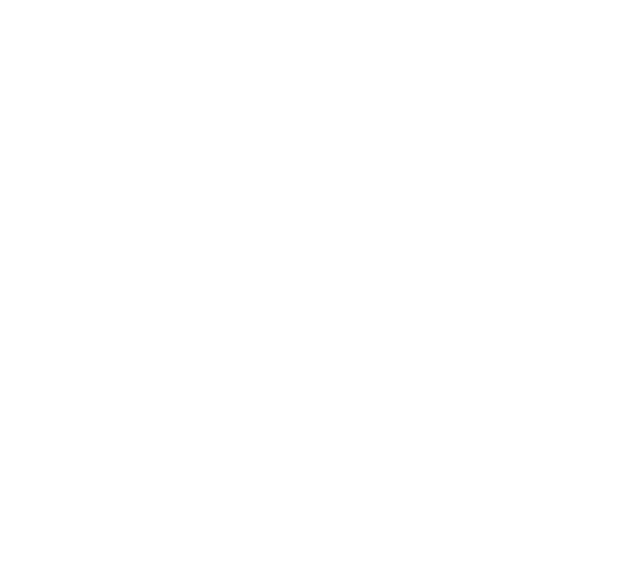
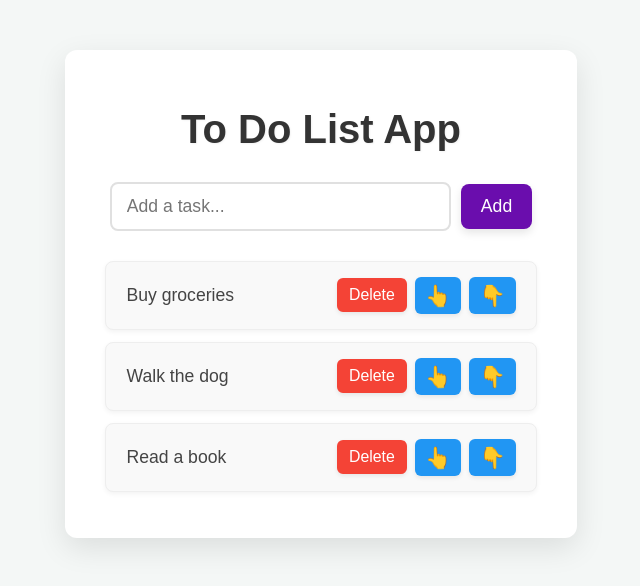
Before and after one commit to Muhammadali856/LearningReact, a React (Vite) app: page / in a window 1280 px wide. Shown: the top 586 px of the page, without its empty margins (359-999 px from the left). Built offline with nearby package versions, Linux system fonts and the light colour scheme.

Commit message:
training with creating to do app (2)

```diff
--- a/src/App.jsx
+++ b/src/App.jsx
@@ -1,7 +1,9 @@
+import ToDoApp from './To-do-app';
 
 function App() {
   return (
     <>
+      <ToDoApp />
     </>
   );
 }
--- a/src/To-do-app.jsx
+++ b/src/To-do-app.jsx
@@ -1,15 +1,20 @@
 import React, {useState} from 'react';
 
 function ToDoApp() {
-    const [tasks, setTasks] = useState([]);
+    const [tasks, setTasks] = useState(["Buy groceries", "Walk the dog", "Read a book"]);
     const [newTask, setNewTask] = useState('');
 
     function handleInputChange(event) {
         setNewTask(event.target.value);
     }
 
-    function addTask(task) {
-        setTasks([...tasks, task]);
+    function addTask() {
+        if (newTask.trim() !== "") {
+            const capitalizedTask = newTask.charAt(0).toUpperCase() + newTask.slice(1);
+
+            setTasks(t => [...t, capitalizedTask]);
+            setNewTask("");
+        }
     }
 
     function deleteTask(index) {
@@ -32,7 +37,29 @@
     }
 
     return (
-        <div className='todo-app'>
+        <div className='to-do-list-app'>
+            <h1>To Do List App</h1>
+            <div>
+                <input
+                    type="text"
+                    placeholder='Add a task...'
+                    value={newTask}
+                    onChange={handleInputChange}/>
+                <button className='add-button' onClick={addTask}>
+                    Add
+                </button>
+            </div>
+
+            <ol>
+                {tasks.map((task, index) =>
+                    <li key={index}>
+                        <span className='text'>{task}</span>
+                        <button className='delete-button' onClick={() => deleteTask(index)}>Delete</button>
+                        <button className='move-button-up' onClick={() => moveTaskUp(index)}>👆</button>
+                        <button className='move-button-down' onClick={() => moveTaskDown(index)}>👇</button>
+                    </li>
+                )}
+            </ol>
 
         </div>
     )
--- a/src/index.css
+++ b/src/index.css
@@ -1,7 +1,131 @@
-.button1{
-    margin-left: 7px;
-    margin-bottom: 5px;
+body {
+    font-family: 'Arial', sans-serif;
+    background-color: #f4f7f6;
+    display: flex;
+    justify-content: center;
+    align-items: flex-start; /* Align to the top of the flex container */
+    min-height: 100vh;
+    margin: 0;
+    padding-top: 50px; /* Add some padding from the top */
+    box-sizing: border-box; /* Include padding in element's total width and height */
 }
-.button2{
-    margin-top: 5px;
+
+.to-do-list-app {
+    background-color: #ffffff;
+    padding: 30px 40px;
+    border-radius: 12px;
+    box-shadow: 0 10px 30px rgba(0, 0, 0, 0.1);
+    width: 100%;
+    max-width: 500px;
+    text-align: center;
 }
+
+h1 {
+    color: #333;
+    margin-bottom: 30px;
+    font-size: 2.5em;
+    font-weight: 700;
+    text-shadow: 1px 1px 2px rgba(0,0,0,0.05);
+}
+
+input[type="text"] {
+    width: calc(100% - 90px); /* Adjust width to fit button next to it */
+    padding: 12px 15px;
+    border: 2px solid #e0e0e0;
+    border-radius: 8px;
+    font-size: 1.1em;
+    outline: none;
+    transition: border-color 0.3s ease;
+    box-sizing: border-box;
+}
+
+input[type="text"]:focus {
+    border-color: #6a0dad; /* A nice purple */
+}
+
+.add-button {
+    background-color: #6a0dad; /* Purple */
+    color: white;
+    border: none;
+    padding: 12px 20px;
+    border-radius: 8px;
+    font-size: 1.1em;
+    cursor: pointer;
+    margin-left: 10px;
+    transition: background-color 0.3s ease, transform 0.2s ease;
+    box-shadow: 0 4px 8px rgba(0, 0, 0, 0.1);
+}
+
+.add-button:hover {
+    background-color: #530a84; /* Darker purple */
+    transform: translateY(-2px);
+}
+
+ol {
+    list-style: none; /* Remove default list bullets */
+    padding: 0;
+    margin-top: 30px;
+}
+
+li {
+    background-color: #f9f9f9;
+    border: 1px solid #eee;
+    padding: 15px 20px;
+    margin-bottom: 12px;
+    border-radius: 8px;
+    display: flex;
+    align-items: center;
+    justify-content: space-between;
+    font-size: 1.1em;
+    color: #444;
+    box-shadow: 0 2px 5px rgba(0, 0, 0, 0.05);
+    transition: transform 0.2s ease, box-shadow 0.2s ease;
+}
+
+li:last-child {
+    margin-bottom: 0;
+}
+
+li:hover {
+    transform: translateY(-2px);
+    box-shadow: 0 4px 10px rgba(0, 0, 0, 0.1);
+}
+
+.text {
+    flex-grow: 1; /* Allows text to take up available space */
+    text-align: left;
+    margin-right: 15px; /* Space between text and buttons */
+}
+
+.delete-button,
+.move-button-up,
+.move-button-down {
+    background-color: #f44336; /* Red for delete */
+    color: white;
+    border: none;
+    padding: 8px 12px;
+    border-radius: 6px;
+    cursor: pointer;
+    font-size: 0.9em;
+    margin-left: 8px;
+    transition: background-color 0.3s ease, transform 0.2s ease;
+    box-shadow: 0 2px 4px rgba(0, 0, 0, 0.08);
+}
+
+.move-button-up,
+.move-button-down {
+    background-color: #2196f3; /* Blue for move buttons */
+    font-size: 1.2em; /* Larger emoji */
+    padding: 6px 10px; /* Adjust padding for emojis */
+}
+
+.delete-button:hover {
+    background-color: #d32f2f; /* Darker red */
+    transform: scale(1.05);
+}
+
+.move-button-up:hover,
+.move-button-down:hover {
+    background-color: #1976d2; /* Darker blue */
+    transform: scale(1.05);
+}
```
